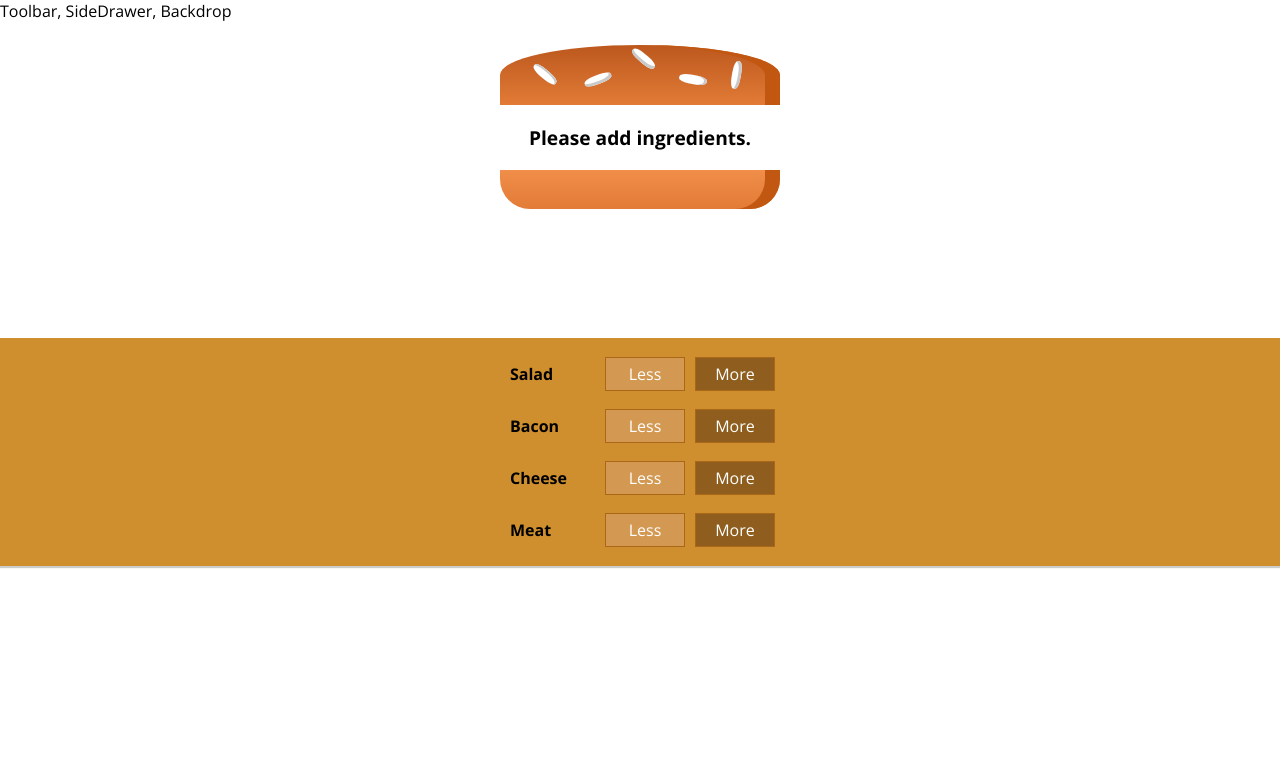
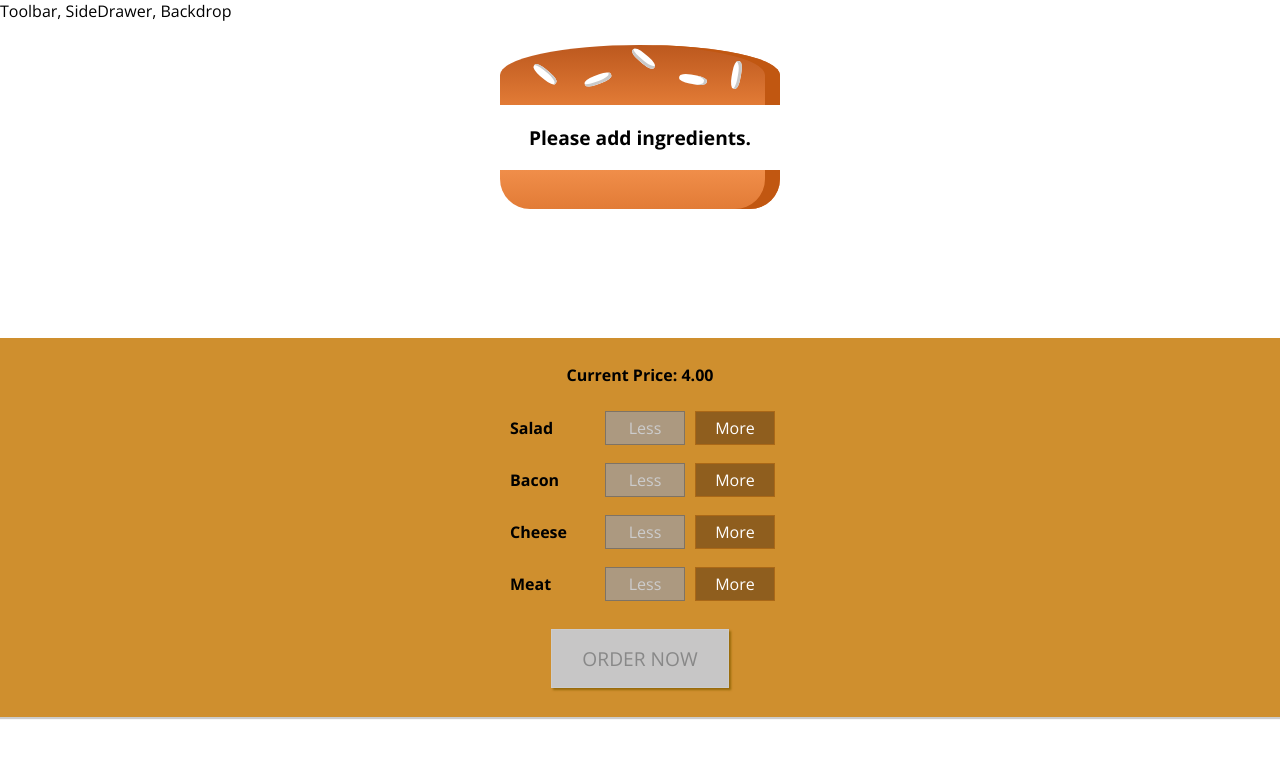
Before and after one commit to NaguitSirAngel/Angel-s-Burger-Builder, a React (Create React App) app: page / in a window 1280 px wide. Shown: the top 758 px of the page. Built offline with nearby package versions, Linux system fonts and the light colour scheme.

Commit message:
Adding Order Button

```diff
--- a/src/components/Burger/BuildControls/BuildControl/BuildControl.js
+++ b/src/components/Burger/BuildControls/BuildControl/BuildControl.js
@@ -5,7 +5,7 @@
 const buildControl = (props) => (
     <div className={classes.BuildControl}>
         <div className={classes.Label}>{props.label}</div>
-        <button className={classes.Less}>Less</button>
+        <button className={classes.Less} onClick={props.removed} disabled={props.disabled}>Less</button>
         <button className={classes.More} onClick={props.added}>More</button>
     </div>
 );
--- a/src/components/Burger/BuildControls/BuildControls.js
+++ b/src/components/Burger/BuildControls/BuildControls.js
@@ -13,13 +13,20 @@
 //looping through the controls
 const buildControls = (props) => (
     <div className={classes.BuildControls}>
+        <strong><p>Current Price: {props.price.toFixed(2)}</p></strong>
         {controls.map( ctrl => (
             <BuildControl
             key={ctrl.label}
             label={ctrl.label}
             added={() => props.ingredientAdded(ctrl.type)}
+            removed={() => props.ingredientRemoved(ctrl.type)}
+            disabled={props.disabled[ctrl.type]}
             />
         ))}
+        <button
+        className={classes.OrderButton}
+        disabled={!props.purchaseable}
+        >ORDER  NOW</button>
     </div>
 );
 
--- a/src/components/Burger/BuildControls/BuildControls.module.css
+++ b/src/components/Burger/BuildControls/BuildControls.module.css
@@ -8,3 +8,47 @@
     margin: auto;
     padding: 10px 0;
 }
+
+.OrderButton {
+    background-color: #DAD735;
+    outline: none;
+    cursor: pointer;
+    border: 1px solid #966909;
+    color: #966909;
+    font-family: inherit;
+    font-size: 1.2em;
+    padding: 15px 30px;
+    box-shadow: 2px 2px 2px #966909;
+    margin-top: 1em;
+    margin-bottom: 1em;
+
+}
+
+.OrderButton:hover, .OrderButton:active {
+    background-color: #A0DB41;
+    border: 1px solid #966909;
+    color: #966909;
+}
+
+.OrderButton:disabled {
+    background-color: #C7C6C6;
+    cursor: not-allowed;
+    border: 1px solid #ccc;
+    color: #888888;
+}
+
+.OrderButton:not(:disabled) {
+    animation: enable 0.3s linear;
+}
+
+@keyframes enable {
+    0% {
+        transform: scale(1);
+    }
+    60% {
+        transform: scale(1.1);
+    }
+    100% {
+        transform: scale(1);
+    }
+}
--- a/src/containers/BurgerBuilder/BurgerBuilder.js
+++ b/src/containers/BurgerBuilder/BurgerBuilder.js
@@ -5,7 +5,7 @@
 
 const INGREDIENT_PRICES = {
     salad: 0.5,
-    chesese: 0.4,
+    cheese: 0.4,
     meat: 1.3,
     bacon: 0.7
 }
@@ -18,33 +18,73 @@
             cheese: 0,
             meat: 0
         },
-        totalPrice: 4
+        totalPrice: 4,
+        purchaseable: false
     }
+
+    updatePurchaseState = (ingredients) => {
+        // Object.keys(ingredients) = //salad, bacon, cheese
+        const sum = Object.keys(ingredients)
+            .map( igKey => {
+                return ingredients[igKey];
+            })
+            .reduce((sum, el) => {
+                return sum + el;
+            }, 0);
+        this.setState({purchaseable: sum > 0});
+    };
+
 
     addIngredientHandler = (type) => {
         const oldCount = this.state.ingredients[type];
         const updatedCount = oldCount + 1;
-        const upgradedIngredients = {
+        const updatedIngredients = {
             ...this.state.ingredients
         };
         //console.log(upgradedIngredients)
-        upgradedIngredients[type] = updatedCount;
+        updatedIngredients[type] = updatedCount;
         const priceAddition = INGREDIENT_PRICES[type];
         const oldPrice = this.state.totalPrice;
         const newPrice = oldPrice + priceAddition;
-        this.setState({totalPrice: newPrice, ingredients: upgradedIngredients});
+        this.setState({totalPrice: newPrice, ingredients: updatedIngredients});
+        this.updatePurchaseState(updatedIngredients);
     }
 
     removeIngredientHandler = (type) => {
-
-
+        const oldCount = this.state.ingredients[type];
+        if(oldCount <= 0){
+            return;
+        }
+        const updatedCount = oldCount - 1;
+        const updatedIngredients = {
+            ...this.state.ingredients
+        };
+        //console.log(upgradedIngredients)
+        updatedIngredients[type] = updatedCount;
+        const priceDeduction = INGREDIENT_PRICES[type];
+        const oldPrice = this.state.totalPrice;
+        const newPrice = oldPrice - priceDeduction;
+        this.setState({totalPrice: newPrice, ingredients: updatedIngredients});
+        this.updatePurchaseState(updatedIngredients);
     }
 
     render() {
+        const disabledInfo = {
+            ...this.state.ingredients
+        };
+        for (let key in disabledInfo){
+            disabledInfo[key] = disabledInfo[key] <=0;
+        }
         return (
             <Aux>
                 <Burger ingredients={this.state.ingredients}/>
-                <BuildControls ingredientAdded={this.addIngredientHandler}/>
+                <BuildControls
+                ingredientAdded={this.addIngredientHandler}
+                ingredientRemoved={this.removeIngredientHandler}
+                disabled={disabledInfo}
+                price={this.state.totalPrice}
+                purchaseable={this.state.purchaseable}
+                />
             </Aux>
         );
     }
```
